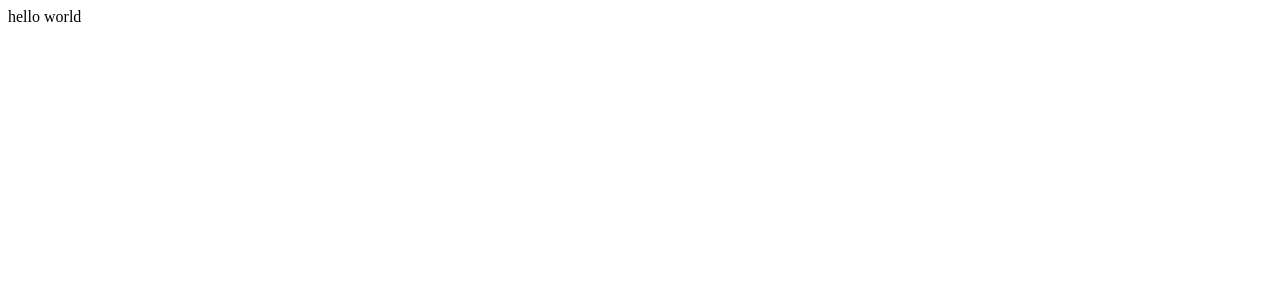
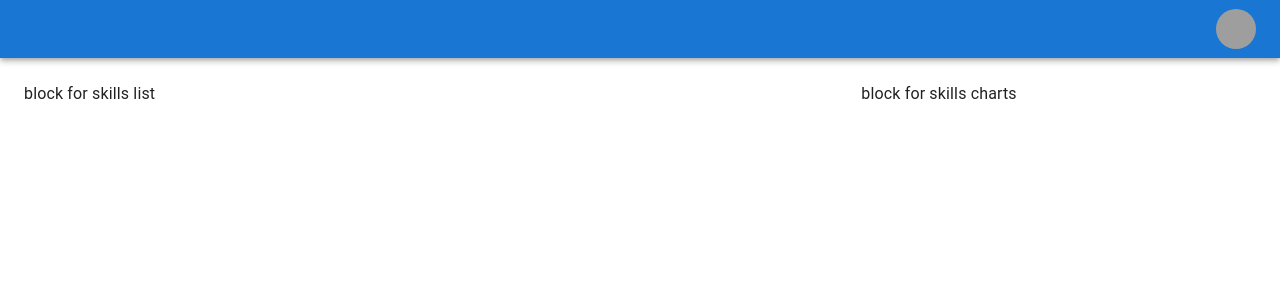
Before and after one commit to Taranovskii-Vadim/skills-list, a React (Vite) app in the folder front/: page / in a window 1280 px wide. Shown: the top 300 px of the page. Built offline with nearby package versions, Linux system fonts and the light colour scheme; grey boxes are pictures that could not be loaded.

Commit message:
add markup

```diff
--- a/front/src/App.tsx
+++ b/front/src/App.tsx
@@ -1,3 +1,23 @@
-const App = () => <div>hello world</div>;
+import { ThemeProvider, CssBaseline, Grid } from '@mui/material';
+
+import getTheme from './style';
+import Header from './components/Header';
+
+const App = () => {
+  return (
+    <ThemeProvider theme={getTheme('light')}>
+      <CssBaseline />
+      <Header />
+      <Grid container spacing={3} sx={{ m: 0, width: '100%', pr: 3 }}>
+        <Grid item xs={8} sx={{ pt: 0 }}>
+          block for skills list
+        </Grid>
+        <Grid item xs={4} sx={{ pt: 0 }}>
+          block for skills charts
+        </Grid>
+      </Grid>
+    </ThemeProvider>
+  );
+};
 
 export default App;
--- /dev/null
+++ b/front/src/components/Header/index.tsx
@@ -0,0 +1,53 @@
+import { useState, MouseEvent } from 'react';
+import AppBar from '@mui/material/AppBar';
+import Toolbar from '@mui/material/Toolbar';
+import IconButton from '@mui/material/IconButton';
+import Typography from '@mui/material/Typography';
+import Menu from '@mui/material/Menu';
+import Avatar from '@mui/material/Avatar';
+import Tooltip from '@mui/material/Tooltip';
+import MenuItem from '@mui/material/MenuItem';
+import { Box } from '@mui/material';
+
+const settings = ['Logout'];
+
+const Header = () => {
+  const [anchorElUser, setAnchorElUser] = useState<HTMLElement | null>(null);
+
+  const handleOpenUserMenu = (event: MouseEvent<HTMLElement>) => {
+    setAnchorElUser(event.currentTarget);
+  };
+
+  const handleCloseUserMenu = () => {
+    setAnchorElUser(null);
+  };
+
+  return (
+    <AppBar position="static">
+      <Box sx={{ display: 'flex', justifyContent: 'end', alignItems: 'center', minHeight: '58px', px: 3 }}>
+        <Tooltip title="Open settings">
+          <IconButton onClick={handleOpenUserMenu} sx={{ p: 0 }}>
+            <Avatar alt="Remy Sharp" src="/static/images/avatar/2.jpg" />
+          </IconButton>
+        </Tooltip>
+        <Menu
+          keepMounted
+          sx={{ mt: 5 }}
+          anchorEl={anchorElUser}
+          open={Boolean(anchorElUser)}
+          onClose={handleCloseUserMenu}
+          anchorOrigin={{ vertical: 'top', horizontal: 'right' }}
+          transformOrigin={{ vertical: 'top', horizontal: 'right' }}
+        >
+          {settings.map((setting) => (
+            <MenuItem key={setting} onClick={handleCloseUserMenu}>
+              <Typography textAlign="center">{setting}</Typography>
+            </MenuItem>
+          ))}
+        </Menu>
+      </Box>
+    </AppBar>
+  );
+};
+
+export default Header;
--- /dev/null
+++ b/front/src/style/index.ts
@@ -0,0 +1,7 @@
+import { PaletteMode, createTheme } from '@mui/material';
+
+const getTheme = (mode: PaletteMode) => {
+  return createTheme({ palette: { mode } });
+};
+
+export default getTheme;
```
